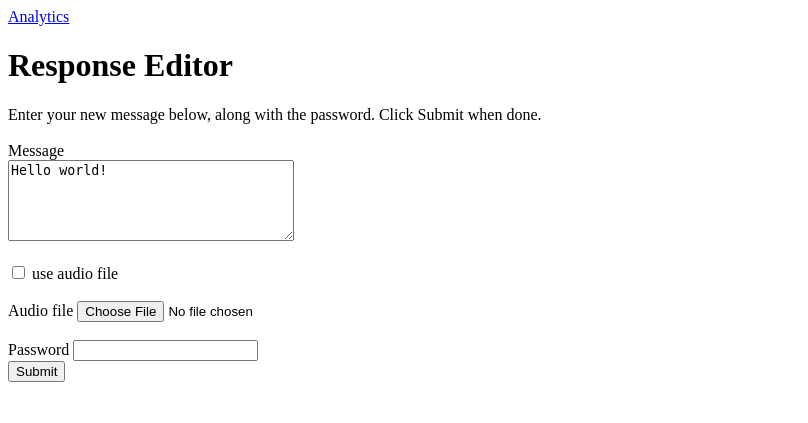
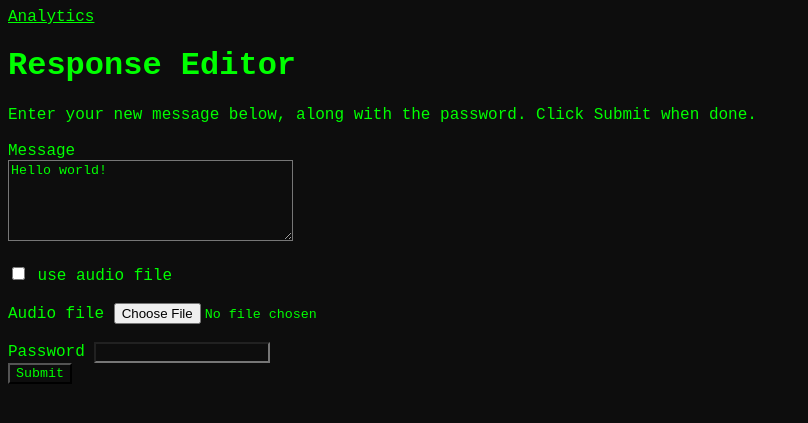
Before and after one commit to jarhill0/SimpleTwilioResponse, a Flask app: page / in a window 1280 px wide. Shown: the top 423 px of the page, without its empty margins (0-808 px from the left). Run offline with Flask 2, Linux system fonts and the light colour scheme.

Commit message:
"Hacker" theme, Remove static from gitignore

```diff
--- /dev/null
+++ b/static/hacker.css
@@ -0,0 +1,5 @@
+* {
+	background-color: #0d0d0d;
+	font-family: 'Courier New', monospace;
+    color: #00ff00;
+}
--- a/templates/analytics.html
+++ b/templates/analytics.html
@@ -4,6 +4,9 @@
     <meta charset="UTF-8">
     <title>Analytics</title>
 </head>
+
+<link rel="stylesheet" href="/static/hacker.css">
+
 <style>
     table {
         border-collapse: collapse;
@@ -12,7 +15,7 @@
 
     table, th, td {
         padding: 5px;
-        border: 1px solid black;
+        border: 1px solid #00ff00;
     }
 </style>
 <body>
--- a/templates/auth.html
+++ b/templates/auth.html
@@ -4,6 +4,9 @@
     <meta charset="UTF-8">
     <title>Authenticate</title>
 </head>
+
+<link rel="stylesheet" href="/static/hacker.css">
+
 <body>
 
 You need to authenticate to view this page.
--- a/templates/editor.html
+++ b/templates/editor.html
@@ -4,6 +4,9 @@
     <meta charset="UTF-8">
     <title>Response Editor</title>
 </head>
+
+<link rel="stylesheet" href="/static/hacker.css">
+
 <body>
 
 <a href="{{ url_for('analytics') }}">Analytics</a>
```
Also changed, not shown: 1 other file.
